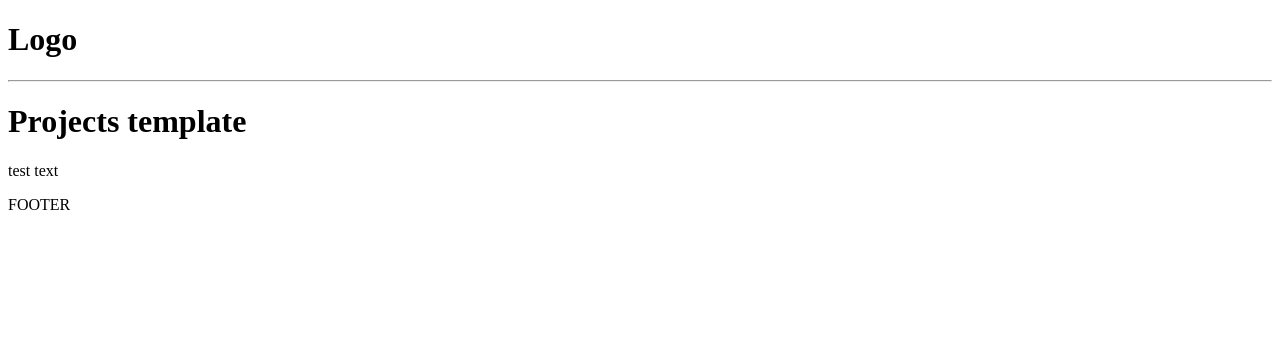
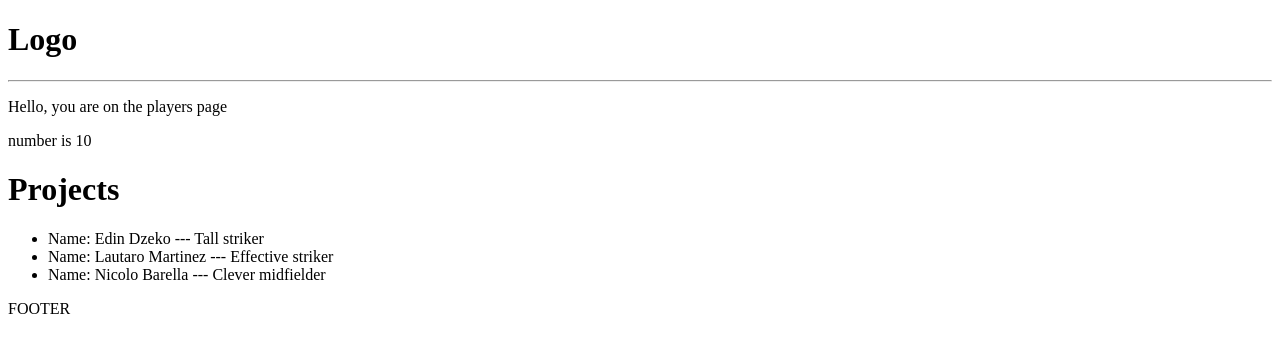
Before and after one commit to Grzegorz-Oledzki/django-project, a Django app: page / in a window 1280 px wide. Shown: the top 353 px of the page. Run offline with Django 3.2, Linux system fonts and the light colour scheme.

Commit message:
add dynamic content to templates and views.py

```diff
--- a/first_project/templates/first_project/projects.html
+++ b/first_project/templates/first_project/projects.html
@@ -1,7 +1,25 @@
 {% extends 'main.html' %}
 
 {% block content %}
-<h1> Projects template</h1>
-<p>test text </p>
+<p> Hello, you are on the {{page}} page </p>
+
+{% if number > 10 %}
+    <p> number is gather than 10</p>
+
+{% elif number == 10 %}
+    <p> number is 10</p>
+
+{% else %}
+    <p> number is smaller than 10</p>
+{% endif %}
+
+<h1>Projects</h1>
+
+<ul>
+    {% for player in players %}
+        <li>Name: {{player.name}} --- {{player.description}}</li>
+
+    {% endfor %}
+</ul>
 
 {% endblock content %}
--- a/first_project/templates/first_project/single-project.html
+++ b/first_project/templates/first_project/single-project.html
@@ -1,7 +1,8 @@
 {% extends 'main.html' %}
 
 {% block content %}
-<h1> Single project template</h1>
-
+<h1> {{player.name}}</h1>
+<br>
+<p>{{player.description}}</p>
 
 {% endblock content %}
--- a/first_project/views.py
+++ b/first_project/views.py
@@ -1,8 +1,33 @@
 from django.shortcuts import render
 from django.http import HttpResponse
+projectsList = [
+    {
+        'id': '1',
+        'name': 'Edin Dzeko',
+        'description': 'Tall striker'
+    },
+    {
+        'id': '2',
+        'name': 'Lautaro Martinez',
+        'description': 'Effective striker'
+    },
+    {
+        'id': '3',
+        'name': 'Nicolo Barella',
+        'description': 'Clever midfielder'
+    }
+]
+
 
 def players(request):
-    return render(request, 'first_project/projects.html')
+    page = "players"
+    number = 10
+    context = {'page': page, 'number': number, 'players': projectsList}
+    return render(request, 'first_project/projects.html', context)
 
 def player(request, pk):
-    return render(request, 'first_project/single-project.html')
+    playerObj = None
+    for i in projectsList:
+        if i['id'] == pk:
+            playerObj = i
+    return render(request, 'first_project/single-project.html', {'player': playerObj})
```
